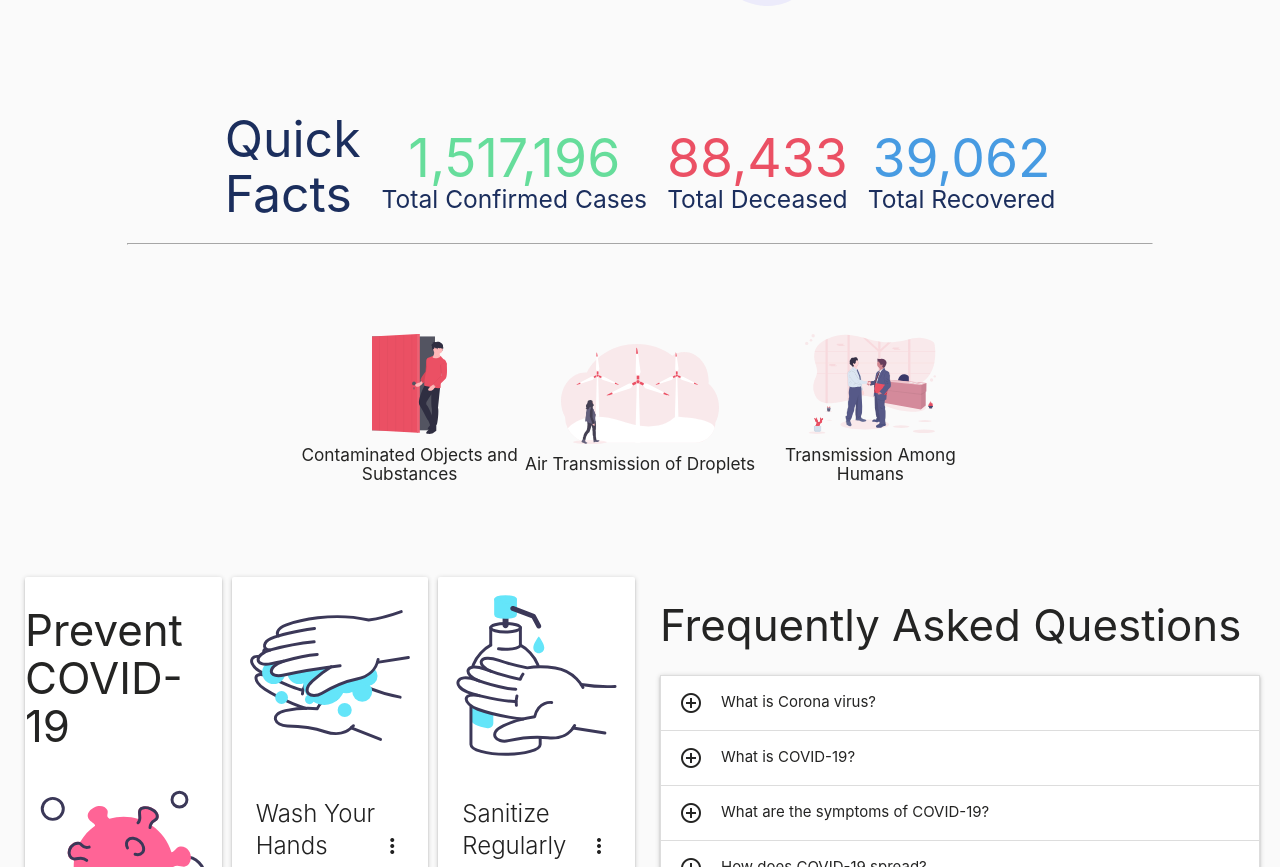
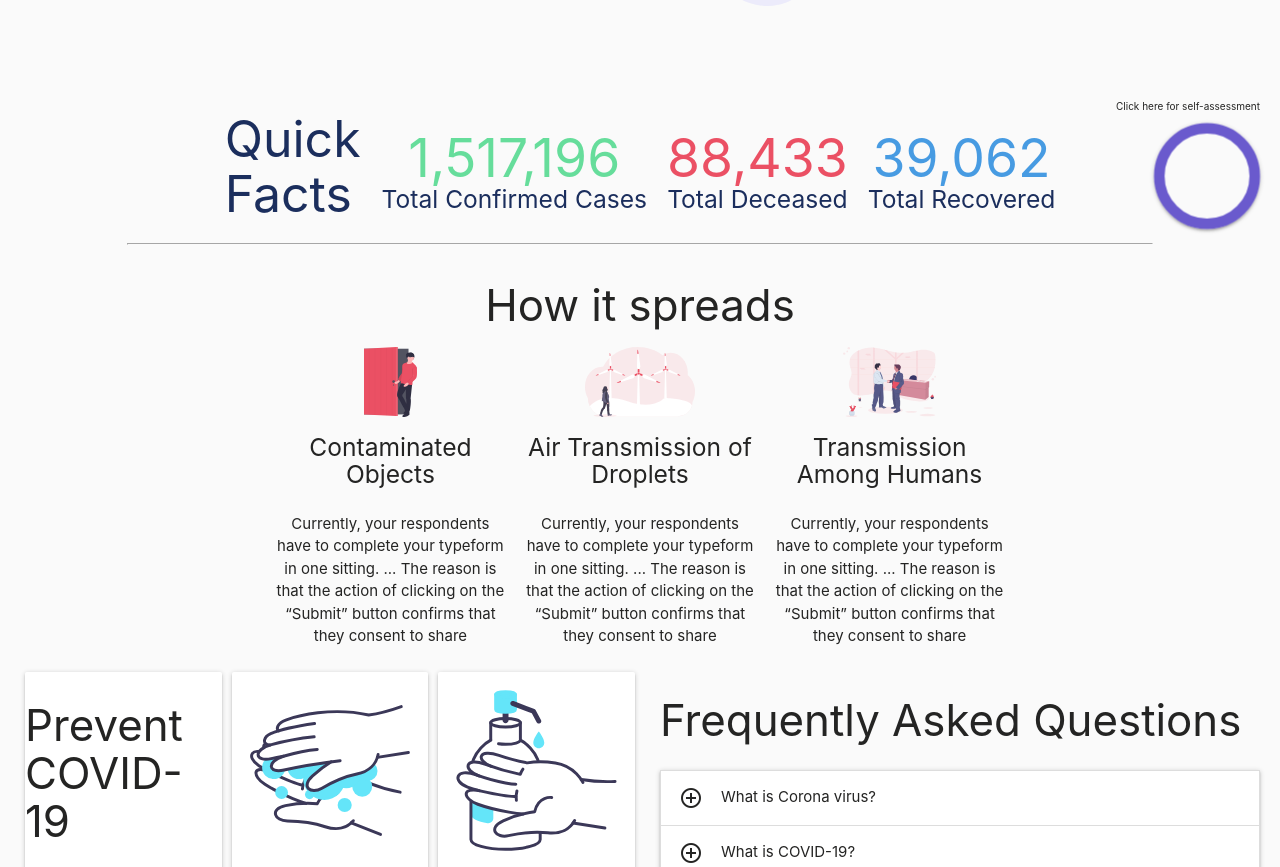
Before and after one commit to xarrijorge/covidlr, a React (Create React App) app: page / in a window 1280 px wide. Shown: the part 551-1418 px from the top of the page. Built offline with nearby package versions, Linux system fonts and the light colour scheme.

Commit message:
Added assessment button

```diff
--- a/src/App.js
+++ b/src/App.js
@@ -18,21 +18,40 @@ function App() {
   return (
     <div className="App">
       <Header />
+      <Assessemnt />
       <main className="main">
         <QuickFacts />
         <hr />
+        <div className="section2">
+          <h3>How it spreads</h3>
           <div className="transmission">
             <div>
               <img src={Objects} alt="" />
-            <h6>Contaminated Objects and Substances</h6>
+              <h5>Contaminated Objects</h5>
+              <p>
+                Currently, your respondents have to complete your typeform in
+                one sitting. ... The reason is that the action of clicking on
+                the “Submit” button confirms that they consent to share{' '}
+              </p>
             </div>
             <div>
               <img src={AirTramission} alt="" />
-            <h6>Air Transmission of Droplets</h6>
+              <h5>Air Transmission of Droplets</h5>
+              <p>
+                Currently, your respondents have to complete your typeform in
+                one sitting. ... The reason is that the action of clicking on
+                the “Submit” button confirms that they consent to share{' '}
+              </p>
             </div>
             <div>
               <img src={Human2Human} alt="" />
-            <h6>Transmission Among Humans</h6>
+              <h5>Transmission Among Humans</h5>
+              <p>
+                Currently, your respondents have to complete your typeform in
+                one sitting. ... The reason is that the action of clicking on
+                the “Submit” button confirms that they consent to share{' '}
+              </p>
+            </div>
           </div>
         </div>
         <div className="subMain">
--- a/src/components/Assessment.jsx
+++ b/src/components/Assessment.jsx
@@ -1,3 +1,8 @@
 import React from 'react'
 
-export default () => <div className="col-6">assessment content goes here</div>
+export default () => (
+  <div className="assessment">
+    <p>Click here for self-assessment</p>
+    <div className="assessmentBtn btn-floating fixed-action-btn"></div>
+  </div>
+)
--- a/src/style.css
+++ b/src/style.css
@@ -7,7 +7,36 @@ body {
 .app {
   display: flex;
   flex-direction: column;
+  position: relative;
 }
+
+.assessment {
+  position: fixed;
+  right: 0;
+  font-size: 10px;
+  margin-right: 20px;
+}
+
+.assessmentBtn {
+  width: 100px;
+  height: 100px;
+  border: 10px solid slateblue;
+  background-color: transparent;
+  animation: bounce 0.8s infinite;
+}
+
+@keyframes bounce {
+  0% {
+    transform: scale(0.9);
+  }
+  80% {
+    transform: scale(1.2);
+  }
+  100% {
+    transform: scale(1);
+  }
+}
+
 .header {
   width: 100vw;
   height: 80vh;
@@ -86,13 +115,16 @@ body {
   display: grid;
   grid-template-columns: repeat(auto-fit, minmax(600px, 1fr));
 }
+.section2 {
+  text-align: center;
+}
 
 .transmission {
   width: 60vw;
   height: 40vh;
   display: flex;
-  align-items: center;
-  justify-content: center;
+  align-items: flex-start;
+  justify-content: space-evenly;
   margin: 0 auto;
 }
 
@@ -107,7 +139,7 @@ body {
 
 .transmission img {
   max-width: 100%;
-  height: 100px;
+  height: 70px;
 }
 .awareness {
   display: grid;
```
Lines whose indentation alone changed are shown as unchanged.
